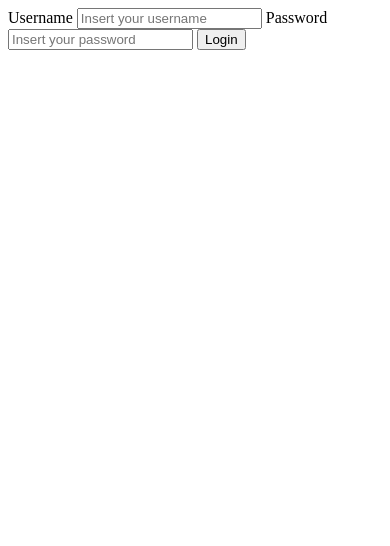
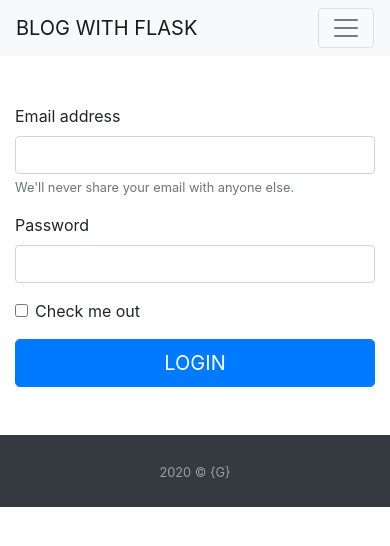
Before and after one commit to gareisdev/blog-with-flask, a Flask app: template src/auth/templates/login_form.html in a window 390 px wide. Shown: the top 546 px of the page. Run offline with Flask 2, Linux system fonts and the light colour scheme; the template is opened without the code that fills it, so the values that code supplies are empty; some libraries are stand-ins or nearby versions.

Commit message:
Auth updated; Core updated; DB connection with SQLAlchemy;

```diff
--- a/src/auth/templates/login_form.html
+++ b/src/auth/templates/login_form.html
@@ -3,13 +3,23 @@
 {% block title %}Login{% endblock %}
 
 {% block content %}
-    <form action="" method="POST">
-        <label for="user">Username</label>
-        <input type="text" name="user" placeholder="Insert your username">
 
-        <label for="pass">Password</label>
-        <input type="password" name="pass" placeholder="Insert your password">
-
-        <button type="submit">Login</button>
+<div class="container my-5">
+    <form method="POST" action="/login_validate">
+        <div class="form-group">
+            <label for="exampleInputEmail1">Email address</label>
+            <input type="email" class="form-control" id="exampleInputEmail1" aria-describedby="emailHelp" name="email">
+            <small id="emailHelp" class="form-text text-muted">We'll never share your email with anyone else.</small>
+        </div>
+        <div class="form-group">
+            <label for="exampleInputPassword1">Password</label>
+            <input type="password" class="form-control" id="exampleInputPassword1" name="passw">
+        </div>
+        <div class="form-group form-check">
+            <input type="checkbox" class="form-check-input" id="exampleCheck1">
+            <label class="form-check-label" for="exampleCheck1">Check me out</label>
+        </div>
+        <button class="btn btn-primary btn-lg btn-block" type="submit">LOGIN</button>
     </form>
+</div>
 {% endblock %}
--- a/src/main.py
+++ b/src/main.py
@@ -1,11 +1,18 @@
 from flask import Flask
 from core.index import index
 from auth.auth import auth_bp
+from flask_sqlalchemy import SQLAlchemy
+from core.models.Post import db
 
 app = Flask(__name__)
+app.config['SECRET_KEY'] = "holamundo"
+app.config['SQLALCHEMY_DATABASE_URI'] = 'sqlite:///db/blog.db'
+
+
 app.register_blueprint(index)
 app.register_blueprint(auth_bp)
 
+db.init_app(app)
 
 if __name__ == '__main__':
-    app.run(port=4000, debug=True)
+    app.run(host='0.0.0.0', port=4000, debug=True)
--- a/src/templates/layout.html
+++ b/src/templates/layout.html
@@ -1,13 +1,64 @@
 <!DOCTYPE html>
 <html lang="en">
+
 <head>
-    <meta charset="UTF-8">
-    <meta name="viewport" content="width=device-width, initial-scale=1.0">
+    <meta charset="UTF-8" />
+    <meta name="viewport" content="width=device-width, initial-scale=1.0" />
+    <link rel="stylesheet" href="https://stackpath.bootstrapcdn.com/bootstrap/4.5.2/css/bootstrap.min.css"
+        integrity="sha384-JcKb8q3iqJ61gNV9KGb8thSsNjpSL0n8PARn9HuZOnIxN0hoP+VmmDGMN5t9UJ0Z" crossorigin="anonymous" />
     <title>{% block title %}{% endblock %} - Blog{G}</title>
 </head>
+
 <body>
-    {% block content %}
+    <!-- NAVBAR-->
+    <nav class="navbar navbar-expand-lg navbar-light bg-light">
+        <a class="navbar-brand" href="/">BLOG WITH FLASK</a>
+        <button class="navbar-toggler" type="button" data-toggle="collapse" data-target="#navbarSupportedContent"
+            aria-controls="navbarSupportedContent" aria-expanded="false" aria-label="Toggle navigation">
+            <span class="navbar-toggler-icon"></span>
+        </button>
 
-    {% endblock %}
+        <div class="collapse navbar-collapse" id="navbarSupportedContent">
+            <ul class="navbar-nav mr-auto">
+                <li class="nav-item active">
+                    <a class="nav-link" href="/">Home <span class="sr-only">(current)</span></a>
+                </li>
+            </ul>
+            <form class="form-inline my-2 my-lg-0">
+                <input class="form-control mr-sm-2" type="search" placeholder="Type some word to search"
+                    aria-label="Search" />
+                <button class="btn btn-outline-success my-2 my-sm-0" type="submit">
+                    Search!
+                </button>
+            </form>
+            {% if log %}
+            <a class="btn btn-danger my-2 ml-2 my-sm-0" href="/logout"> LOGOUT </a>
+            {% else %}
+            <a class="btn btn-primary my-2 ml-2 my-sm-0" href="/login"> LOGIN </a>
+            {%endif%}
+        </div>
+    </nav>
+
+    <!--CONTENT OF THE BLOG-->
+    {% block content %} {% endblock %}
+
+    <!-- FOOTER -->
+    <footer id="sticky-footer" class="py-4 bg-dark text-white-50">
+        <div class="container text-center">
+          <small>2020 &copy; {G}</small>
+        </div>
+      </footer>
+
+    <!-- JS BOOTSTRAP-->
+    <script src="https://code.jquery.com/jquery-3.5.1.slim.min.js"
+        integrity="sha384-DfXdz2htPH0lsSSs5nCTpuj/zy4C+OGpamoFVy38MVBnE+IbbVYUew+OrCXaRkfj"
+        crossorigin="anonymous"></script>
+    <script src="https://cdn.jsdelivr.net/npm/popper.js@1.16.1/dist/umd/popper.min.js"
+        integrity="sha384-9/reFTGAW83EW2RDu2S0VKaIzap3H66lZH81PoYlFhbGU+6BZp6G7niu735Sk7lN"
+        crossorigin="anonymous"></script>
+    <script src="https://stackpath.bootstrapcdn.com/bootstrap/4.5.2/js/bootstrap.min.js"
+        integrity="sha384-B4gt1jrGC7Jh4AgTPSdUtOBvfO8shuf57BaghqFfPlYxofvL8/KUEfYiJOMMV+rV"
+        crossorigin="anonymous"></script>
 </body>
+
 </html>
```
Also changed, not shown: src/auth/auth.py (+25 -3 lines), src/core/index.py (+23 -3 lines), src/core/models/Post.py (added, +22 -0 lines), src/core/templates/index.html (+24 -2 lines), src/core/templates/post.html (added, +33 -0 lines), src/auth/models/User.py (added), 2 other files.
